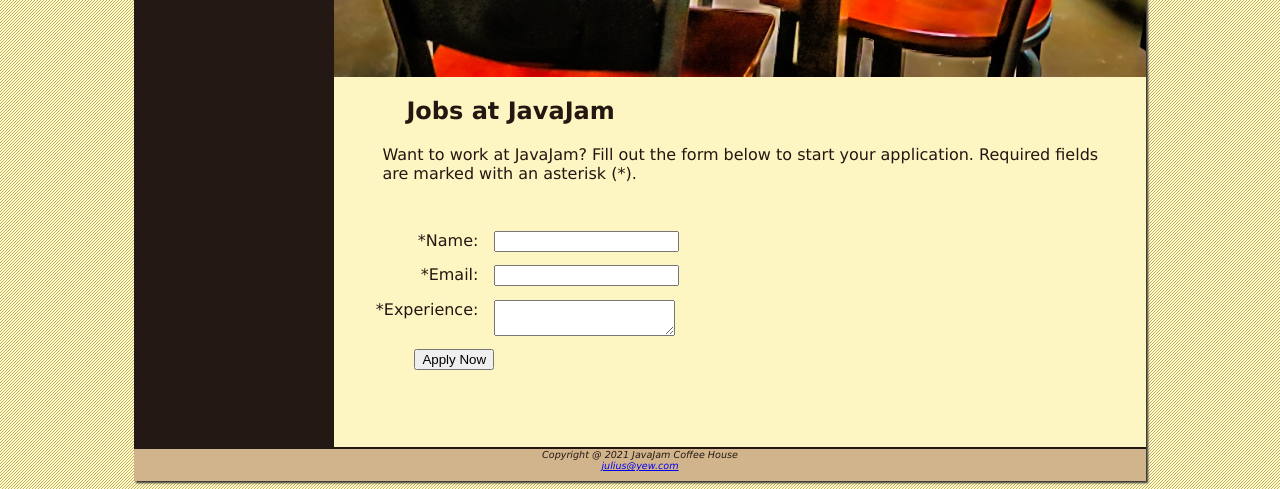
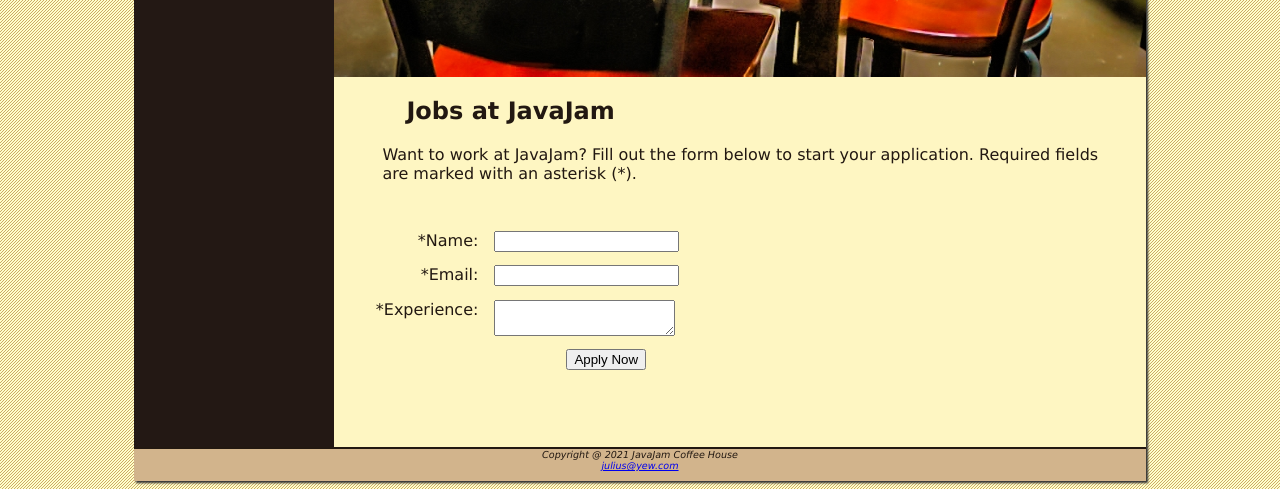
Before and after one commit to Julius27/javajam.github.io, a plain HTML site: page jobs.html in a window 1280 px wide. Shown: the part 355-844 px from the top of the page. Drawn offline with Linux system fonts and the light colour scheme.

Commit message:
Update javajam.css

```diff
--- a/javajam.css
+++ b/javajam.css
@@ -196,6 +196,10 @@ input, textarea{
     margin-bottom: 1em;
 }
 
+#mySubmit{
+    margin-left: 9.5em;
+}
+
 #herojobs{
     height: 250px;
     background: url(images/herojobs.jpg);
```
